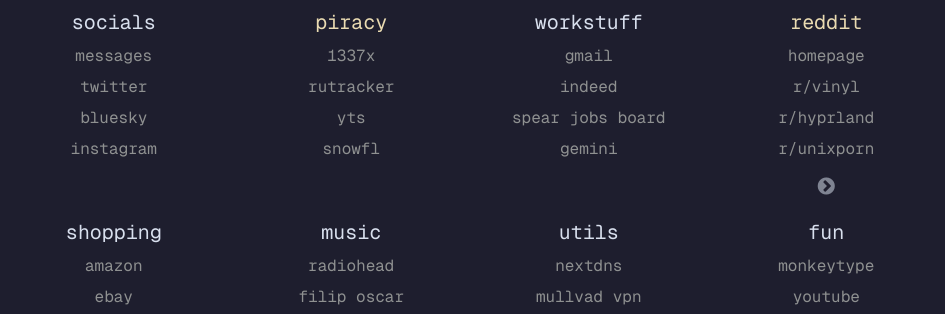
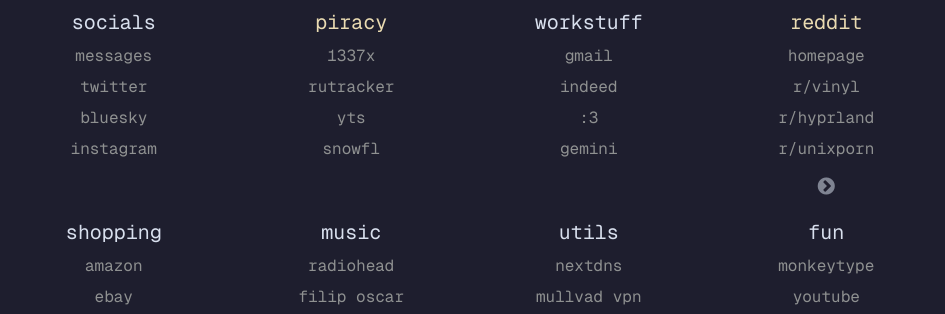
Before and after one commit to lilithmoder/startpageee-w-, a plain HTML site: page index.html in a window 1280 px wide. Shown: the part 262-576 px from the top of the page, 335-1280 px from the left. Drawn offline with Linux system fonts and the light colour scheme.

Commit message:
Update index.html

```diff
--- a/index.html
+++ b/index.html
@@ -79,7 +79,7 @@
 								<li class="title" role="heading" aria-level="2">workstuff</li>
 								<li><a href="https://mail.google.com/mail/u/1/#inbox">gmail</a></li>
 								<li><a href="https://uk.indeed.com/">indeed</a></li>
-								<li><a href="https://mirror-bowl-357.notion.site/Spear-Islington-Jobs-Board-b73bb2eb0e91471ea3299b76f11addd4">spear jobs board</a></li>
+								<li><a href="">:3</a></li>
 								<li><a href="https://gemini.google.com/app">gemini</a></li>
 							</ul>
 						</div>
```
